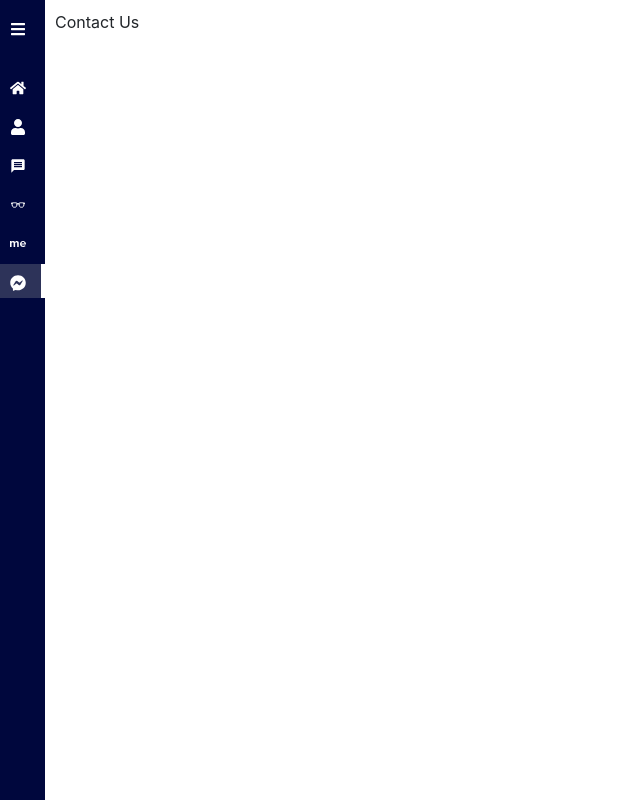
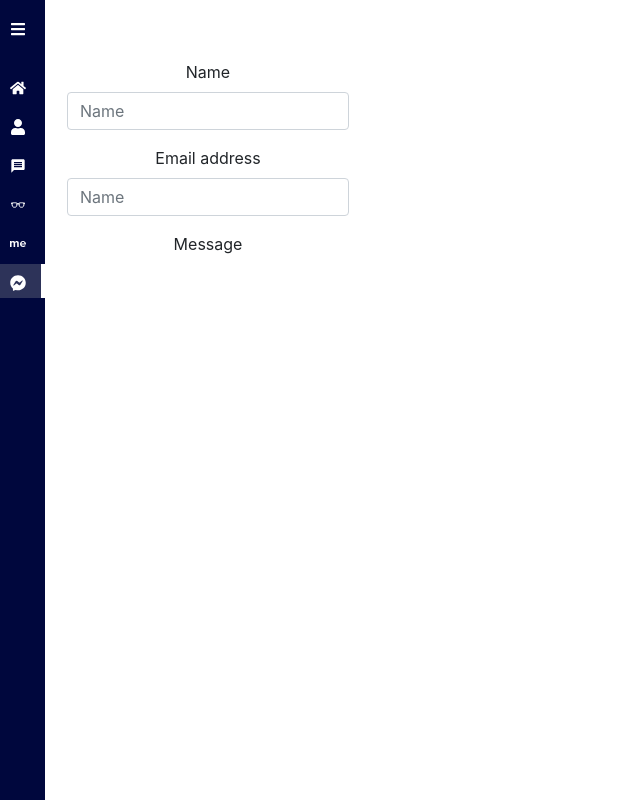
Before and after one commit to PersonaSLIET/PersonaSLIET.github.io, a React (Create React App) app: page /contact in a window 1280 px wide. Shown: the whole page, without its empty margins (0-640 px from the left). Built offline with nearby package versions, Linux system fonts and the light colour scheme.

Commit message:
Added forms

```diff
--- a/package.json
+++ b/package.json
@@ -1,7 +1,6 @@
 {
   "name": "personasliet",
   "version": "0.1.0",
-  "homepage": "https://PersonaSLIET.github.io/PersonaSLIET.github.io",
   "private": true,
   "dependencies": {
     "@testing-library/jest-dom": "^5.16.5",
@@ -16,8 +15,6 @@
     "web-vitals": "^2.1.4"
   },
   "scripts": {
-    "predeploy": "npm run build",
-    "deploy": "gh-pages -d build",
     "start": "react-scripts start",
     "build": "react-scripts build",
     "test": "react-scripts test",
--- a/src/components/Contact.js
+++ b/src/components/Contact.js
@@ -1,11 +1,53 @@
-import React from 'react'
+import React from "react";
 
 const Contact = () => {
   return (
-    <div>
-      Contact Us
+    <div className="container">
+      <div
+        className="center"
+        style={{
+          display: "flex",
+          alignItems: "center",
+          justifyContent: "center",
+          height: "40vh",
+          margin: "auto",
+        }}
+      >
+        <form action="" align="center">
+          <div className="mb-3">
+            <label for="exampleInputEmail1" class="form-label">
+              Name
+            </label>
+            <input
+              className="form-control me-2"
+              type="text"
+              placeholder="Name"
+              aria-label="name"
+            />
+          </div>
+
+          <div className="mb-3">
+            <label for="exampleInputEmail1" class="form-label">
+              Email address
+            </label>
+            <input
+              className="form-control me-2"
+              type="email"
+              placeholder="Name"
+              aria-label="name"
+            />
+          </div>
+
+          <div className="mb-3">
+            <label for="exampleInputEmail1" class="form-label">
+              Message
+            </label>
+
+          </div>
+        </form>
+      </div>
     </div>
-  )
-}
+  );
+};
 
-export default Contact
+export default Contact;
```
